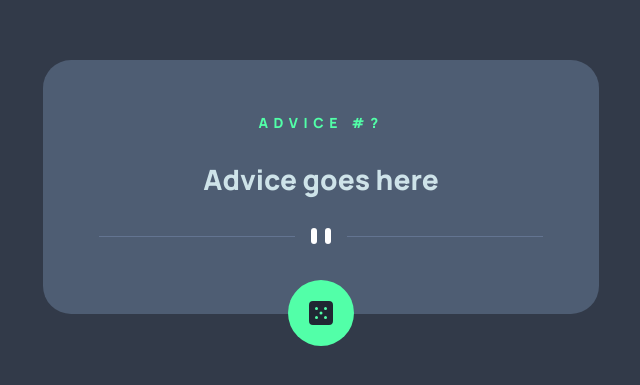
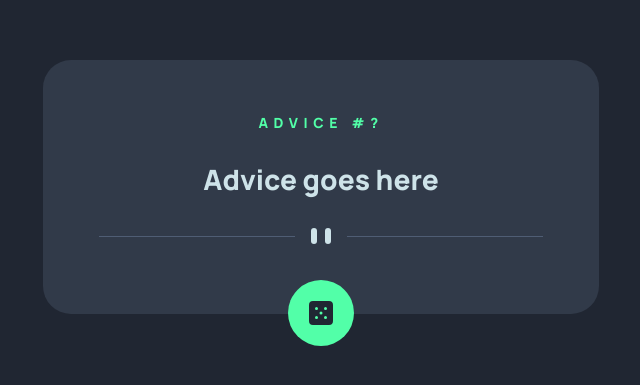
Before and after one commit to Gamygams1234/advice-generator, a plain HTML site: page index.html in a window 1280 px wide. Shown: the part 213-598 px from the top of the page, without its empty margins (319-959 px from the left). Drawn offline with Linux system fonts and the light colour scheme; no server answers.

Commit message:
changing colors

```diff
--- a/scss/styles.scss
+++ b/scss/styles.scss
@@ -1,8 +1,8 @@
 $lightCyan: hsl(193, 38%, 86%);
 $neonGreen: hsl(150, 100%, 66%);
 // neutral
-$greyishBlue: hsl(217, 19%, 38%);
-$darkGreyishBlue: hsl(217, 19%, 24%);
+$greyishBlue: hsl(218, 20%, 24%);
+$darkGreyishBlue: hsl(220, 22%, 16%);
 
 html {
   font-size: 28px;
@@ -81,7 +81,7 @@ button:hover {
       img {
         width: 100%;
         height: auto;
-        filter: brightness(125%);
+        // filter: brightness(125%);
       }
     }
     .button {
```
Also changed, not shown: css/styles.css.
